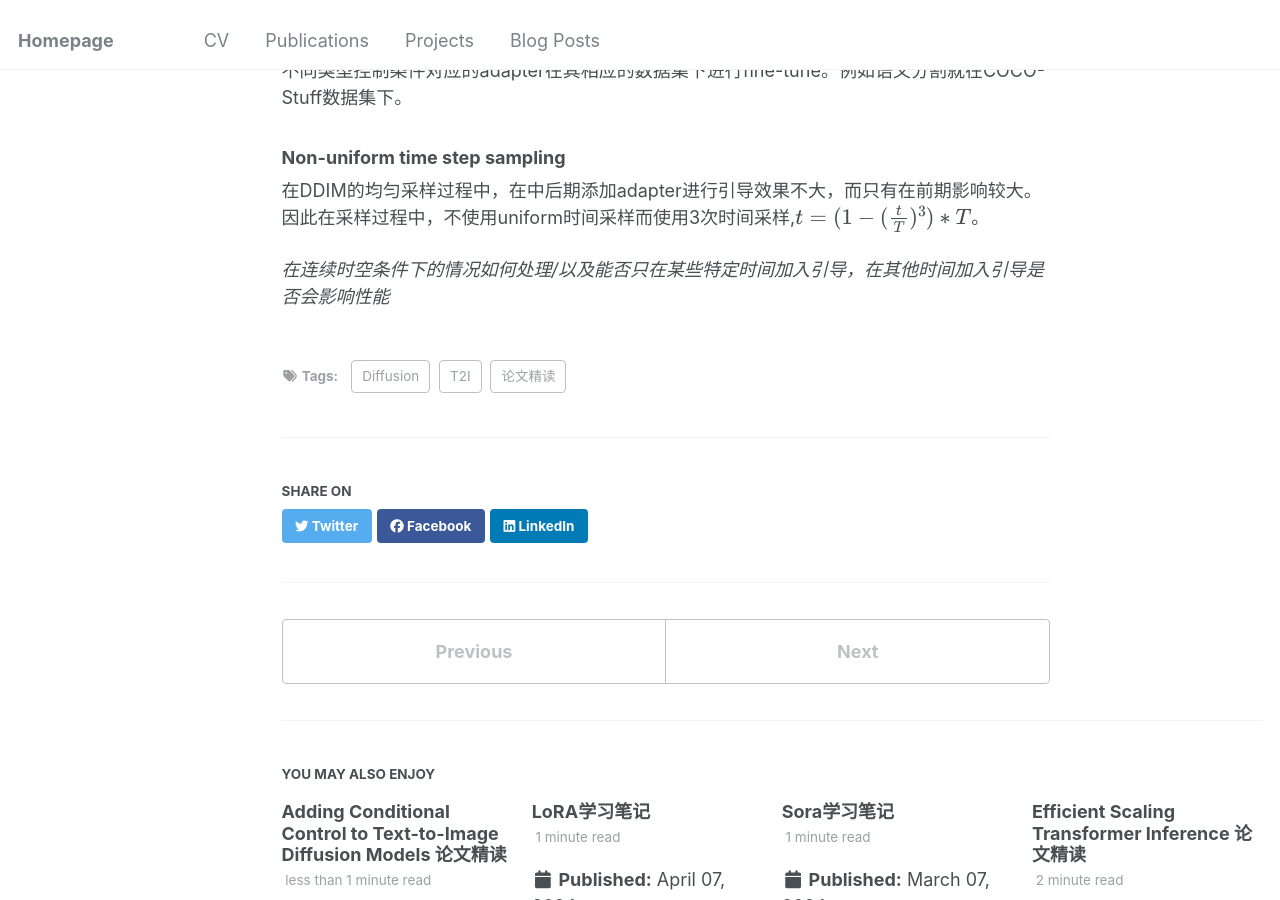
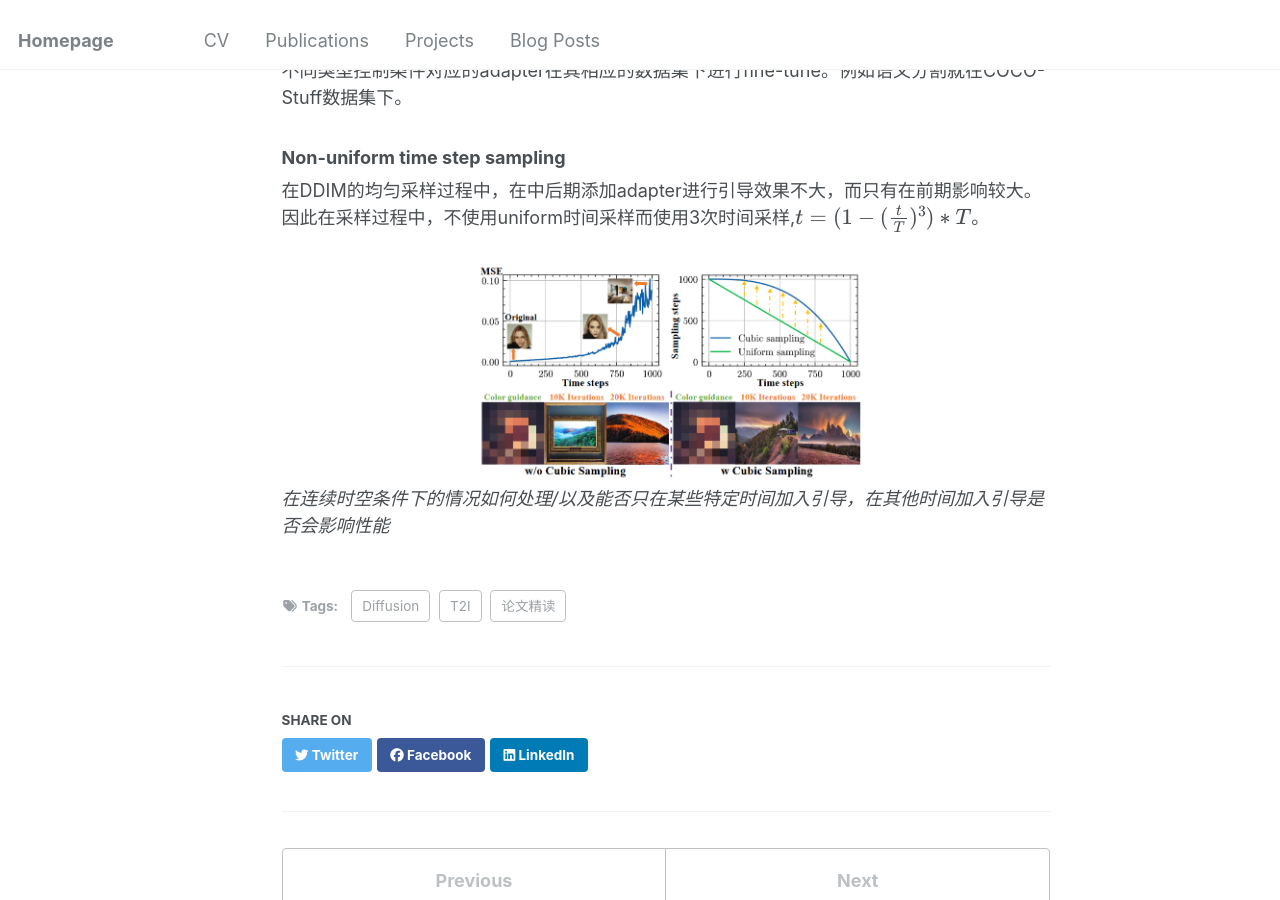
Before and after one commit to Ideny42/Ideny42.github.io, a Jekyll site: the page built from _posts/2024-09-24-blog-post-25.md, in a window 1280 px wide and 900 px high, scrolled down 2176 px. Built offline with Jekyll 4.4.1, drawn with Linux system fonts in a browser that asks for light colours.

Commit message:
upd blog 25

```diff
--- a/_posts/2024-09-24-blog-post-25.md
+++ b/_posts/2024-09-24-blog-post-25.md
@@ -42,5 +42,9 @@ adapter的输入是用于控制图像生成的不同类型的条件中，例如
 ### Non-uniform time step sampling
 
 在DDIM的均匀采样过程中，在中后期添加adapter进行引导效果不大，而只有在前期影响较大。因此在采样过程中，不使用uniform时间采样而使用3次时间采样,$t=(1-(\frac{t}{T})^3)*T$。
+<div style="text-align: center;">
+  <img src='/images/25/25-5.png' width='400' height='auto'>
+</div>
+
 
 *在连续时空条件下的情况如何处理/以及能否只在某些特定时间加入引导，在其他时间加入引导是否会影响性能*
```
Also changed, not shown: images/25/25-5.png (added).
